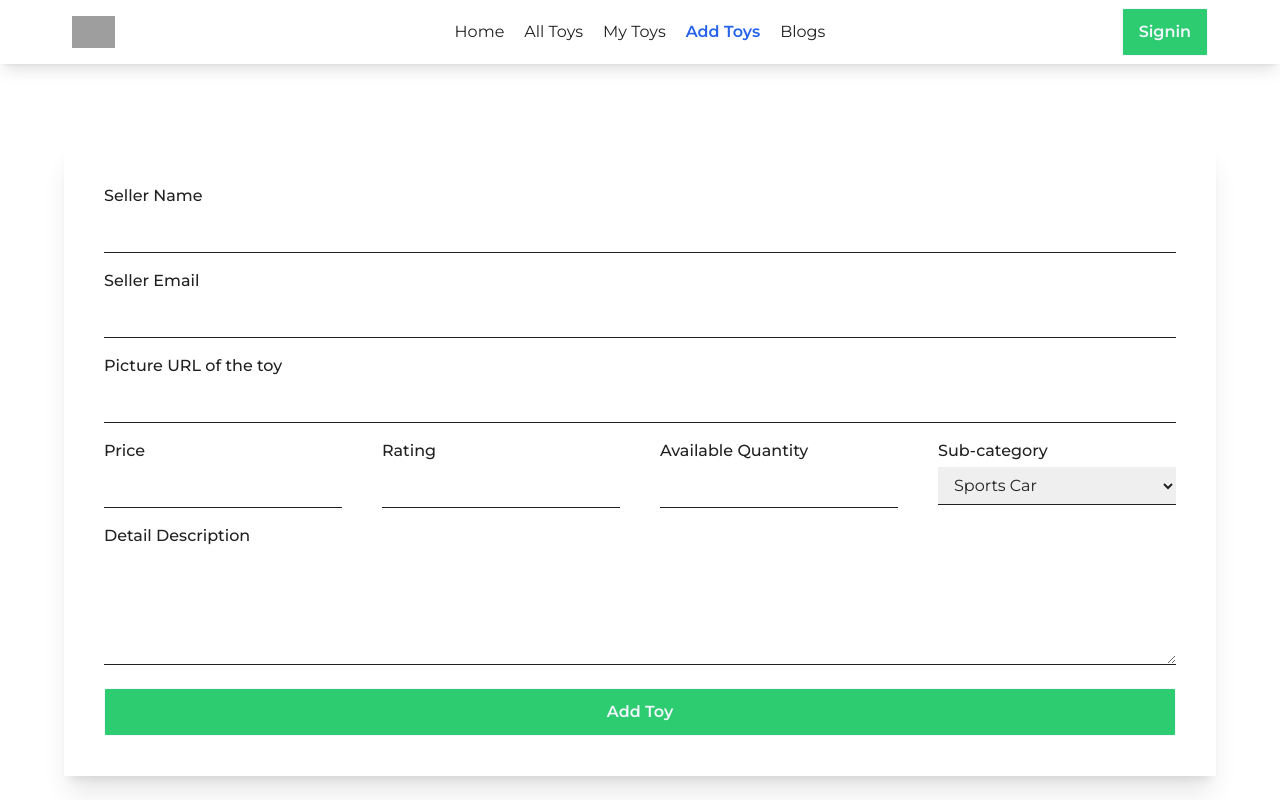
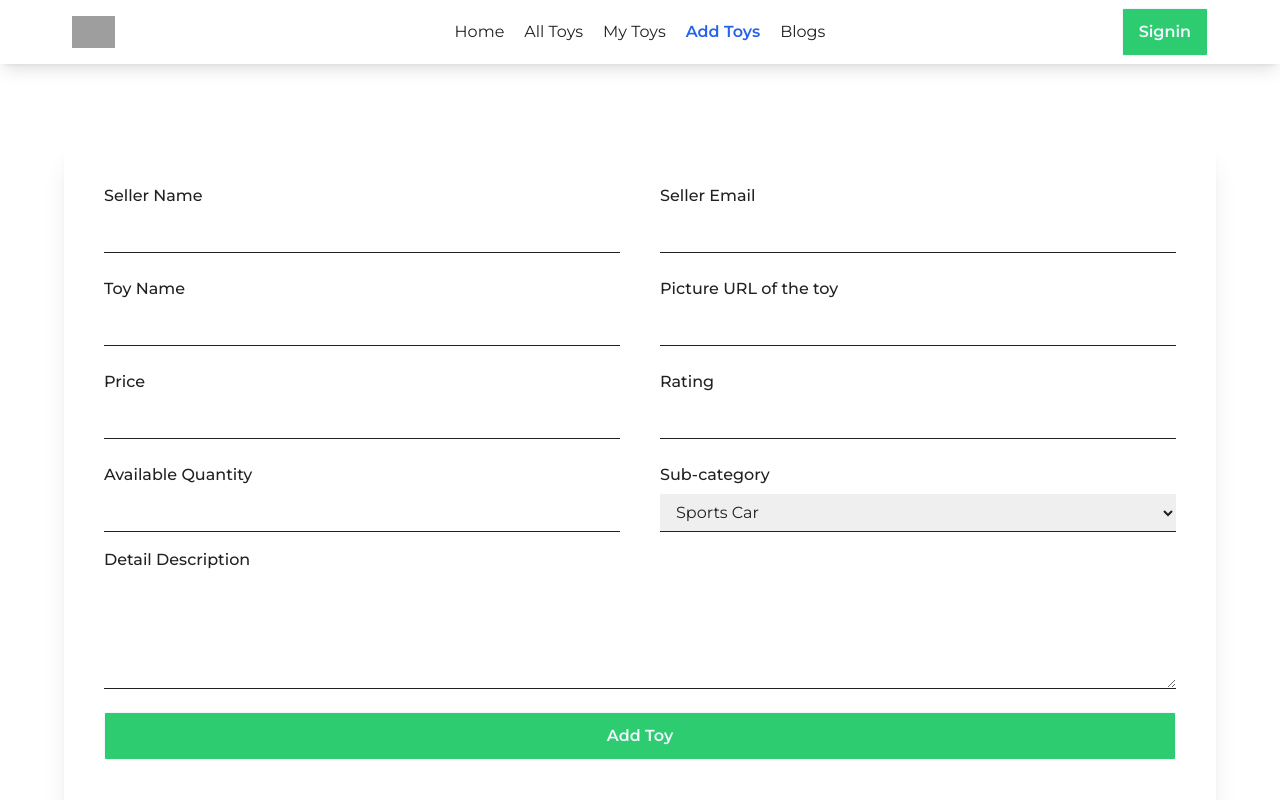
Before and after one commit to iibrahim70/car-craze-client, a React (Vite) app: page /addtoys in a window 1280 px wide. Shown: the top 800 px of the page. Built offline with nearby package versions, Linux system fonts and the light colour scheme; no server answers; grey boxes are pictures that could not be loaded.

Commit message:
added usetitle hooks for change the website title dynamically

```diff
--- /dev/null
+++ b/src/components/hooks/useTitle.js
@@ -0,0 +1,9 @@
+import { useEffect } from "react"
+
+const useTitle = (title) => {
+  useEffect(() => {
+    document.title = `Car Craze | ${title}`;
+  }, [title])
+}
+
+export default useTitle;
--- a/src/pages/addtoys/AddToys.jsx
+++ b/src/pages/addtoys/AddToys.jsx
@@ -3,9 +3,10 @@ import { useForm } from "react-hook-form";
 import { AuthContext } from '../../providers/AuthProvider';
 import Toastify from 'toastify-js'
 import "toastify-js/src/toastify.css"
+import useTitle from '../../components/hooks/useTitle';
 
 const AddToys = () => {
-
+  useTitle('Add Toys');
   const {user} = useContext(AuthContext);
 
   const { register, handleSubmit, formState: { errors } } = useForm();
@@ -38,6 +39,7 @@ const AddToys = () => {
       <div className="shadow-xl p-10">
         <form onSubmit={handleSubmit(onSubmit)}>
 
+          <div className='grid grid-cols-1 md:grid-cols-2 md:gap-x-10 md:gap-y-2'>
             <div className="mb-4">
               <label htmlFor="sellerName" className="block mb-1 font-medium">Seller Name</label>
               <input className="w-full border-b border-[#212121] py-2 px-3 focus:outline-none focus:border-[#2ECC71] focus:ring-2 focus:ring-[#bg-gradient-to-r from-transparent via-lime-700 to-cyan-600]"{...register('sellerName', { required: true })} />
@@ -52,6 +54,14 @@ const AddToys = () => {
             </div>
 
             <div className="mb-4">
+              <label htmlFor="sellerName" className="block mb-1 font-medium">Toy Name</label>
+              <input className="w-full border-b border-[#212121] py-2 px-3 focus:outline-none focus:border-[#2ECC71] focus:ring-2 focus:ring-[#bg-gradient-to-r from-transparent via-lime-700 to-cyan-600]"{...register('toyName', { required: true })} />
+              {errors.sellerName && (
+                <span className="text-red-500 text-sm">This field is required</span>
+              )}
+            </div>
+
+            <div className="mb-4">
               <label htmlFor="picture" className="block mb-1 font-medium">Picture URL of the toy</label>
               <input className="w-full border-b border-[#212121] py-2 px-3 focus:outline-none focus:border-[#2ECC71] focus:ring-2 focus:ring-[#bg-gradient-to-r from-transparent via-lime-700 to-cyan-600]" {...register('picture', { required: true })} />
               {errors.picture && (
@@ -59,7 +69,6 @@ const AddToys = () => {
               )}
             </div>
 
-          <div className='grid grid-cols-1 md:grid-cols-4 md:gap-10'>
             <div className="mb-4">
               <label htmlFor="price" className="block mb-1 font-medium">Price</label>
               <input className="w-full border-b border-[#212121] py-2 px-3 focus:outline-none focus:border-[#2ECC71] focus:ring-2 focus:ring-[#bg-gradient-to-r from-transparent via-lime-700 to-cyan-600]"{...register('price', { required: true, min: 0 })} />
@@ -85,7 +94,7 @@ const AddToys = () => {
             </div>
 
             <div className="mb-4">
-              <label htmlFor="subCategory" className="block mb-1 font-medium">Sub-category</label>
+              <label htmlFor="subCategory" className="block mb-[7px] font-medium">Sub-category</label>
               <select className="w-full border-b border-[#212121] py-2 px-3 focus:outline-none focus:border-[#2ECC71] focus:ring-2 focus:ring-[#bg-gradient-to-r from-transparent via-lime-700 to-cyan-600]"{...register('subCategory', { required: true })}>
                 <option value="Math Toys">Sports Car</option>
                 <option value="Language Toys">Mini Fire Truck</option>
--- a/src/pages/alltoys/AllToys.jsx
+++ b/src/pages/alltoys/AllToys.jsx
@@ -1,10 +1,11 @@
 import React from 'react';
 import { useLoaderData } from 'react-router-dom';
 import AllToysTable from './AllToysTable';
+import useTitle from '../../components/hooks/useTitle';
 
 const AllToys = () => {
+  useTitle('All Toys');
   const toys = useLoaderData();
-  console.log(toys);
   return (
     <div className='mt-[104px] mb-10 md:mt-[144px] md:mb-20'>
       <h1>total toys {toys.length}</h1>
--- a/src/pages/blogs/Blogs.jsx
+++ b/src/pages/blogs/Blogs.jsx
@@ -1,7 +1,9 @@
 import React from 'react';
 import Accordion from '../../components/accordion/Accordion';
+import useTitle from '../../components/hooks/useTitle';
 
 const Blogs = () => {
+  useTitle('Blogs')
   return (
     <div className="container mt-[104px] mb-10 md:mt-[144px] md:mb-20">
       <Accordion
--- a/src/pages/home/Home.jsx
+++ b/src/pages/home/Home.jsx
@@ -2,8 +2,10 @@ import React from 'react';
 import Hero from '../../components/homepage/Hero';
 import ShopCategory from '../../components/homepage/ShopCategory';
 import PhotoGalary from '../../components/homepage/PhotoGalary';
+import useTitle from '../../components/hooks/useTitle';
 
 const Home = () => {
+  useTitle('Home');
   return (
     <>
       <Hero/>
--- a/src/pages/mytoys/MyToys.jsx
+++ b/src/pages/mytoys/MyToys.jsx
@@ -1,6 +1,8 @@
 import React from 'react';
+import useTitle from '../../components/hooks/useTitle';
 
 const MyToys = () => {
+  useTitle('My Toys');
   return (
     <div>
 
```
Lines whose indentation alone changed are shown as unchanged.
